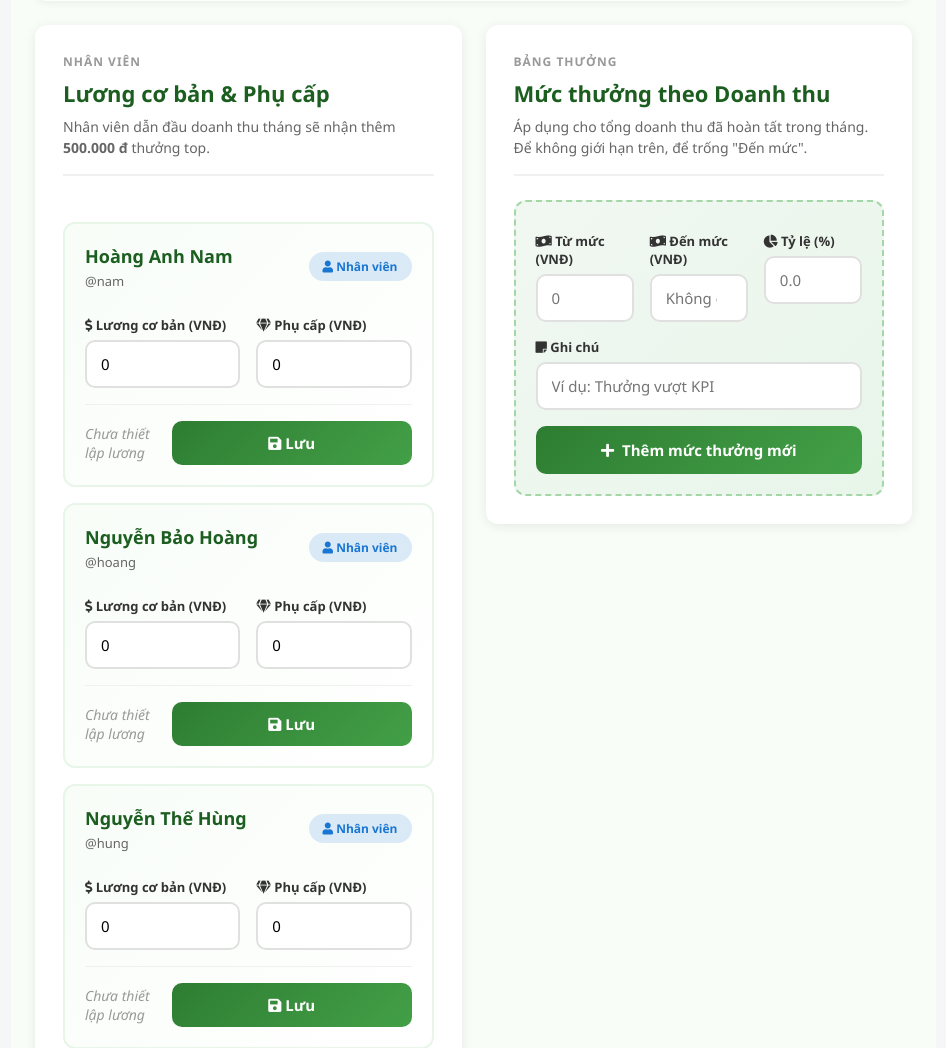
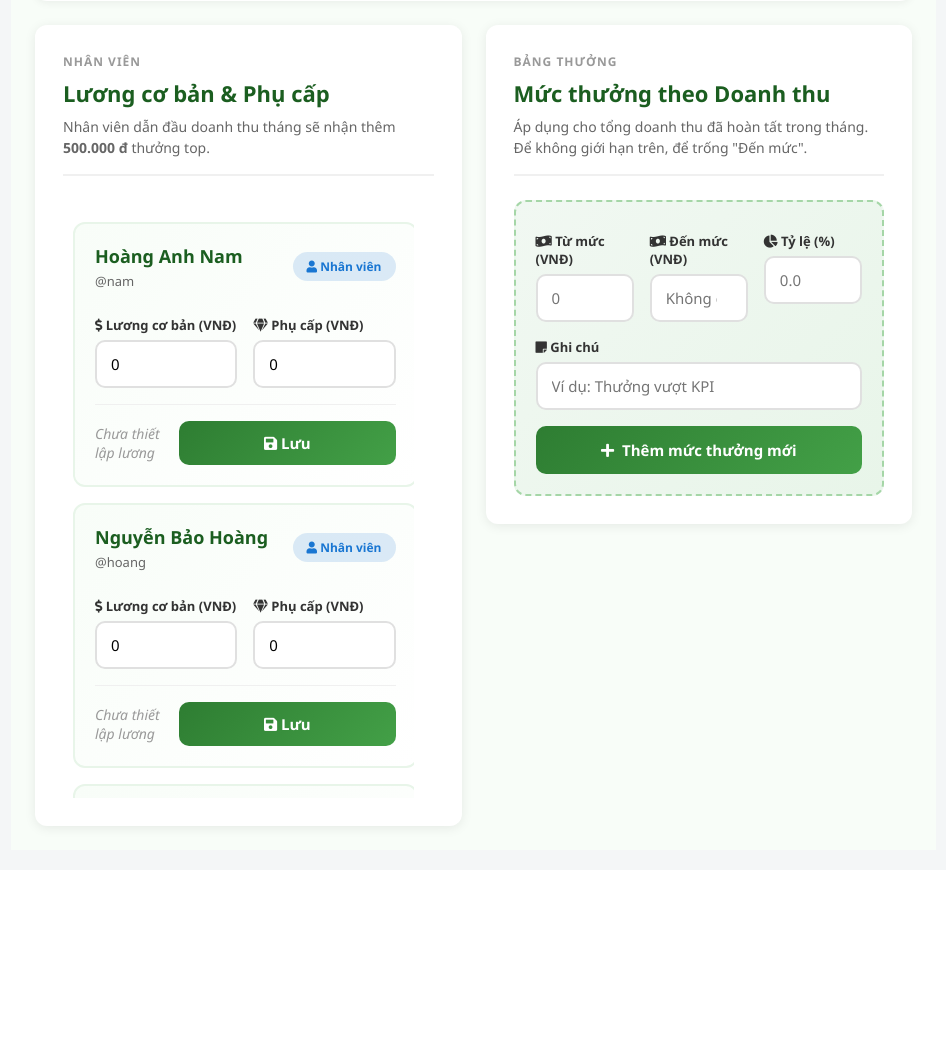
Before and after one commit to keyznam-jpg/BTL-Internet, a Flask app: page /cai-dat-luong-thuong in a window 1280 px wide. Shown: the part 928-1976 px from the top of the page, without its empty margins (309-1255 px from the left). After the commit the page ends 1759 px from the top, so only its background shows below. Run offline with Flask 3, Linux system fonts and the light colour scheme; a user stored in the database is signed in; data comes from the database, SQL or seed files in the repository; data that the repository does not hold is empty; parts of the project's set-up code (start-up, migrations or seed data) failed here and were passed over; some libraries are stand-ins or nearby versions.

Commit message:
Cập nhật 1.11.2025

```diff
--- a/static/salary.css
+++ b/static/salary.css
@@ -292,6 +292,34 @@
   display: flex;
   flex-direction: column;
   gap: 16px;
+}
+
+.employee-list.scrollable {
+  max-height: min(72vh, 780px);
+  overflow-y: auto;
+  padding-right: 6px;
+  scrollbar-gutter: stable both-edges;
+  scroll-behavior: smooth;
+  scrollbar-width: thin;
+  scrollbar-color: rgba(46, 125, 50, 0.4) rgba(232, 245, 233, 0.6);
+}
+
+.employee-list.scrollable::-webkit-scrollbar {
+  width: 8px;
+}
+
+.employee-list.scrollable::-webkit-scrollbar-track {
+  background: rgba(232, 245, 233, 0.6);
+  border-radius: 999px;
+}
+
+.employee-list.scrollable::-webkit-scrollbar-thumb {
+  background: rgba(46, 125, 50, 0.45);
+  border-radius: 999px;
+}
+
+.employee-list.scrollable::-webkit-scrollbar-thumb:hover {
+  background: rgba(46, 125, 50, 0.6);
 }
 
 .employee-salary-card {
--- a/templates/partials/salary_employee_list.html
+++ b/templates/partials/salary_employee_list.html
@@ -1,4 +1,4 @@
-<div class="employee-list">
+<div class="employee-list{% if staffs|length > 3 %} scrollable{% endif %}">
   {% for nv in staffs %}
   {% set record = salary_records.get(nv.id) %}
   <form method="post" class="employee-salary-card">
```
